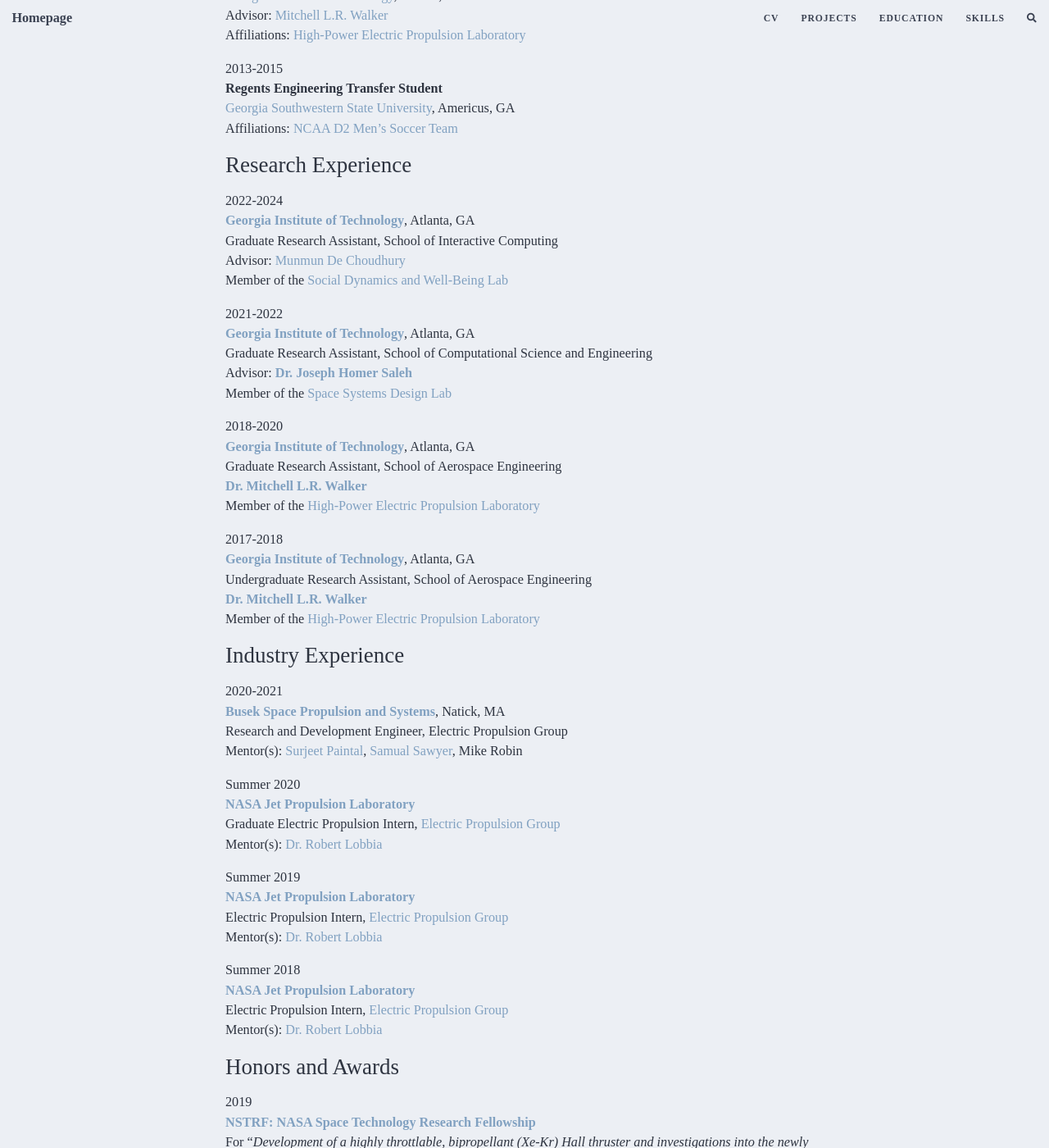
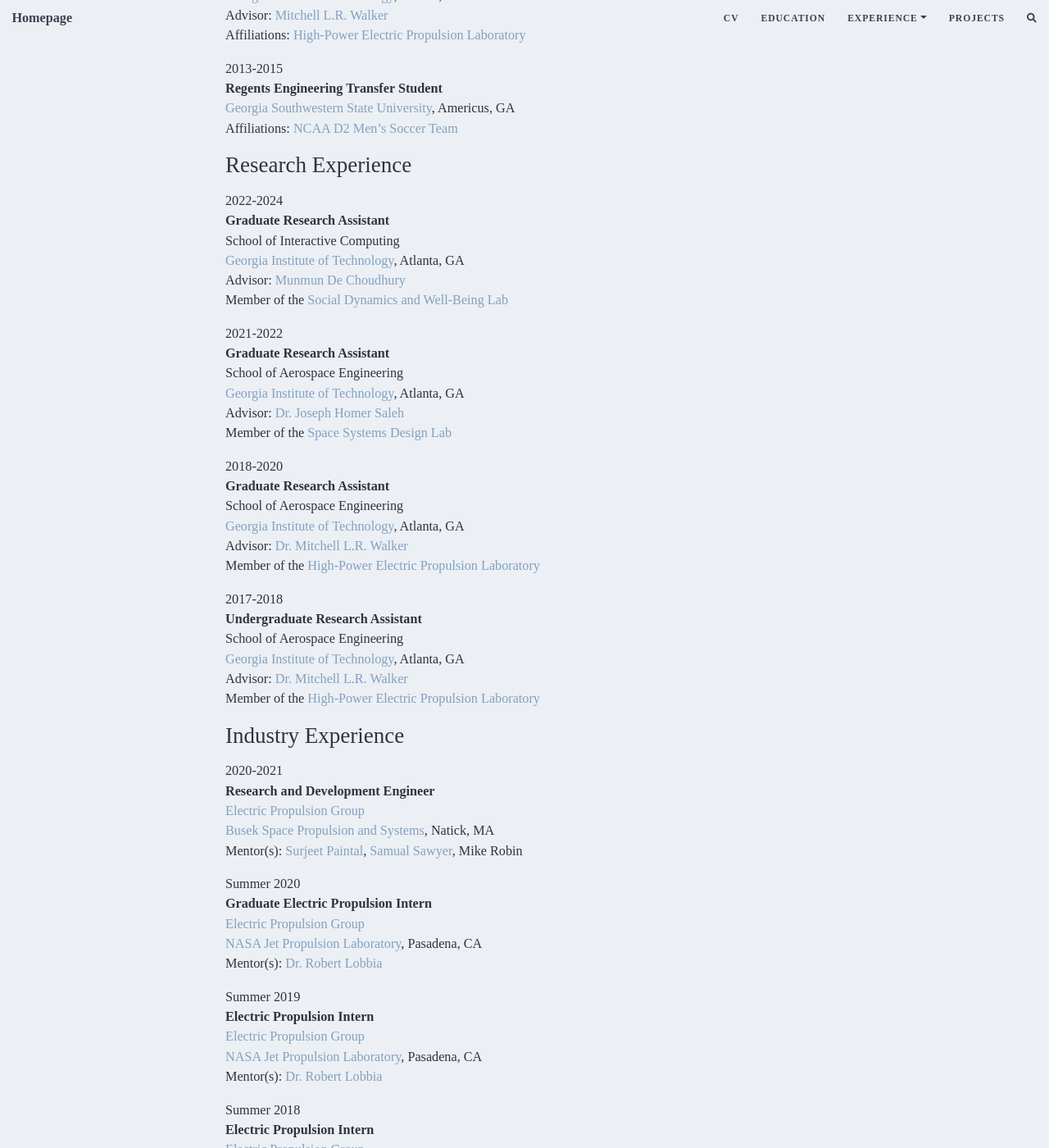
Before and after one commit to dbgomez94/dbgomez94.github.io, a Jekyll site: the page built from pages/cv.md, in a window 1280 px wide and 1400 px high, scrolled down 675 px. Shown: the whole window at 82% size. Built offline with Jekyll 4.4.1, drawn with Linux system fonts in a browser that asks for light colours; nearby versions of some CDN libraries; comment, search, counter and statistics services are not loaded; some of the changed text lies outside the part shown.

Commit message:
updating homepage

```diff
--- a/_config.yml
+++ b/_config.yml
@@ -21,9 +21,11 @@
 
 navbar-links:
   CV: "/pages/cv"
+  Education: "/pages/education"
+  Experience:
+    - Research: "/pages/research"
+    - Industry: "/pages/industry"
   Projects: "/pages/projects"
-  Education: "/pages/education"
-  Skills: "/pages/skills"
 
 
 ################
--- a/pages/cv.md
+++ b/pages/cv.md
@@ -32,48 +32,56 @@
 
 ## Research Experience
 2022-2024 \
-[**Georgia Institute of Technology**](https://www.gatech.edu/), Atlanta, GA \
-Graduate Research Assistant, School of Interactive Computing \
+**Graduate Research Assistant** \
+School of Interactive Computing \
+[Georgia Institute of Technology](https://www.gatech.edu/), Atlanta, GA \
 Advisor: [Munmun De Choudhury](http://www.munmund.net/index.html) \
 Member of the [Social Dynamics and Well-Being Lab](https://socweb.cc.gatech.edu/)
 
 2021-2022 \
-[**Georgia Institute of Technology**](https://www.gatech.edu/), Atlanta, GA \
-Graduate Research Assistant, School of Computational Science and Engineering \
-Advisor: [**Dr. Joseph Homer Saleh**](https://www.linkedin.com/in/joseph-homer-saleh-8b8773119/) \
+**Graduate Research Assistant** \
+School of Aerospace Engineering \
+[Georgia Institute of Technology](https://www.gatech.edu/), Atlanta, GA \
+Advisor: [Dr. Joseph Homer Saleh](https://www.linkedin.com/in/joseph-homer-saleh-8b8773119/) \
 Member of the [Space Systems Design Lab](https://ssdl.gatech.edu/)
 
 2018-2020 \
-[**Georgia Institute of Technology**](https://www.gatech.edu/), Atlanta, GA \
-Graduate Research Assistant, School of Aerospace Engineering \
-[**Dr. Mitchell L.R. Walker**](https://mwalker.gatech.edu/) \
+**Graduate Research Assistant** \
+School of Aerospace Engineering \
+[Georgia Institute of Technology](https://www.gatech.edu/), Atlanta, GA \
+Advisor: [Dr. Mitchell L.R. Walker](https://mwalker.gatech.edu/) \
 Member of the [High-Power Electric Propulsion Laboratory](https://hpepl.ae.gatech.edu/)
 
 2017-2018 \
-[**Georgia Institute of Technology**](https://www.gatech.edu/), Atlanta, GA \
-Undergraduate Research Assistant, School of Aerospace Engineering \
-[**Dr. Mitchell L.R. Walker**](https://mwalker.gatech.edu/) \
+**Undergraduate Research Assistant** \
+School of Aerospace Engineering \
+[Georgia Institute of Technology](https://www.gatech.edu/), Atlanta, GA \
+Advisor: [Dr. Mitchell L.R. Walker](https://mwalker.gatech.edu/) \
 Member of the [High-Power Electric Propulsion Laboratory](https://hpepl.ae.gatech.edu/)
 
 ## Industry Experience
 2020-2021 \
-[**Busek Space Propulsion and Systems**](https://www.busek.com/), Natick, MA \
-Research and Development Engineer, Electric Propulsion Group \
+**Research and Development Engineer** \
+[Electric Propulsion Group](https://www.busek.com/) \
+[Busek Space Propulsion and Systems](https://www.busek.com/), Natick, MA \
 Mentor(s): [Surjeet Paintal](https://www.linkedin.com/in/surjeet-paintal-5bba6a/), [Samual Sawyer](https://www.linkedin.com/in/samuel-sawyer-b8ab69a4/), Mike Robin
 
 Summer 2020 \
-[**NASA Jet Propulsion Laboratory**](https://www.jpl.nasa.gov/) \
-Graduate Electric Propulsion Intern, [Electric Propulsion Group](https://www.jpl.nasa.gov/go/epl) \
+**Graduate Electric Propulsion Intern** \
+[Electric Propulsion Group](https://www.jpl.nasa.gov/go/epl) \
+[NASA Jet Propulsion Laboratory](https://www.jpl.nasa.gov/), Pasadena, CA \
 Mentor(s): [Dr. Robert Lobbia](https://www.linkedin.com/in/lobbia/)
 
 Summer 2019 \
-[**NASA Jet Propulsion Laboratory**](https://www.jpl.nasa.gov/) \
-Electric Propulsion Intern, [Electric Propulsion Group](https://www.jpl.nasa.gov/go/epl) \
+**Electric Propulsion Intern** \
+[Electric Propulsion Group](https://www.jpl.nasa.gov/go/epl) \
+[NASA Jet Propulsion Laboratory](https://www.jpl.nasa.gov/), Pasadena, CA \
 Mentor(s): [Dr. Robert Lobbia](https://www.linkedin.com/in/lobbia/)
 
 Summer 2018 \
-[**NASA Jet Propulsion Laboratory**](https://www.jpl.nasa.gov/) \
-Electric Propulsion Intern, [Electric Propulsion Group](https://www.jpl.nasa.gov/go/epl) \
+**Electric Propulsion Intern** \
+[Electric Propulsion Group](https://www.jpl.nasa.gov/go/epl) \
+[NASA Jet Propulsion Laboratory](https://www.jpl.nasa.gov/), Pasadena, CA \
 Mentor(s): [Dr. Robert Lobbia](https://www.linkedin.com/in/lobbia/)
 
 ## Honors and Awards
@@ -96,7 +104,7 @@
 [Zhaoyi Xu](https://www.linkedin.com/in/zhaoyi-xu-89789a110/),
 [Joseph Saleh](https://www.linkedin.com/in/joseph-homer-saleh-8b8773119/)
 \
-[Project](projects/go-proxy.md) |
+[Project](pages/projects/2022-07-26-go-proxy.md) |
 [Code](https://github.com/dbgomez94/gun-ownership-proxy) |
 [DOI](https://www.cell.com/patterns/fulltext/S2666-3899(20)30202-6) |
 [PDF](pdfs/go-proxy.pdf)
```
Also changed, not shown: other parts of pages/cv.md (+1 -1 lines), pages/education.md (added, +31 -0 lines), pages/industry.md (added, +31 -0 lines), pages/origin.md (deleted, +0 -6 lines), pages/projects.md (+3 -4 lines), pages/research.md (+24 -13 lines), pages/skills.md (+1 -0 lines), pages/work.md (deleted, +0 -23 lines).
